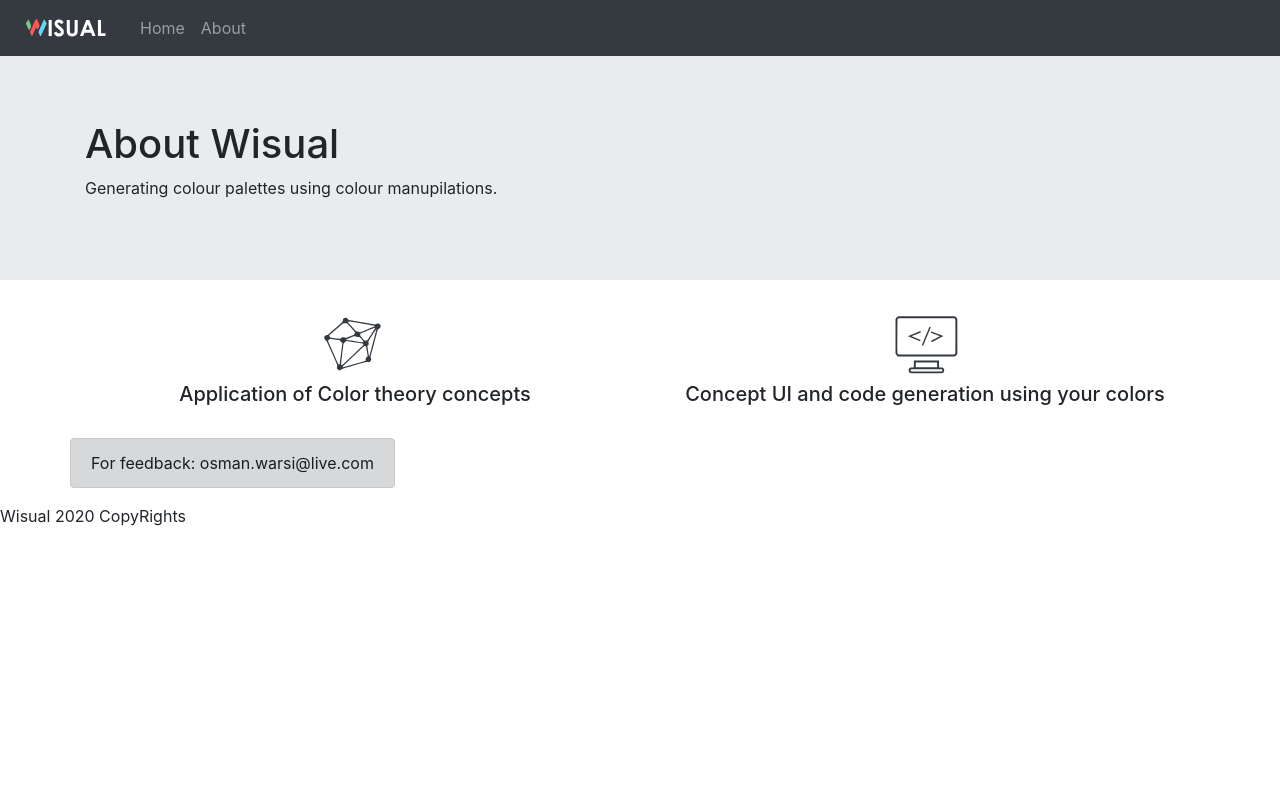
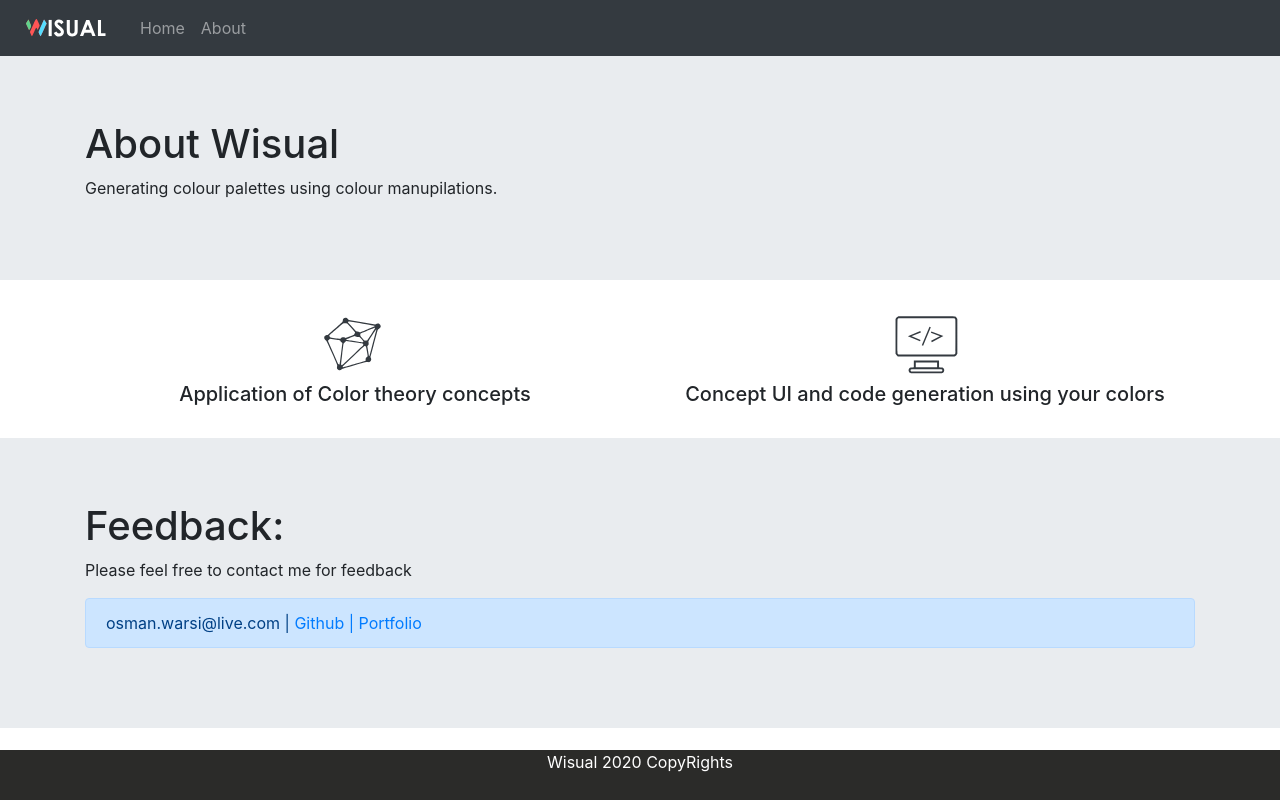
Before and after one commit to osmanvee/Wisual, a React (Create React App) app: page /about in a window 1280 px wide. Built offline with nearby package versions, Linux system fonts and the light colour scheme.

Commit message:
Editing footer

```diff
--- a/src/App.js
+++ b/src/App.js
@@ -63,11 +63,11 @@ function App() {
         </Switch>
 
 
-
-        <footer3>
+        <span id="footer">
+        <div>
           <p>Wisual 2020 CopyRights</p>
-
-        </footer3>
+          </div>
+          </span>
       </div>
 
   );
--- a/src/components/About.js
+++ b/src/components/About.js
@@ -34,11 +34,23 @@ function About() {
   </Row>
   <br/>
   <Row>
-      <Alert variant="dark">
-          For feedback: osman.warsi@live.com
-      </Alert>
+
   </Row>
     </Container>
+    <Jumbotron fluid>
+            <Container>
+                <h1>Feedback:</h1>
+                <p>
+                Please feel free to contact me for feedback
+                </p>
+
+                <Alert variant="primary">
+                    osman.warsi@live.com |
+                    <a href="https://www.github.com/osmanvee"> Github</a>
+                    <a href="https://www.osman-warsi.com"> | Portfolio</a>
+                </Alert>
+            </Container>
+            </Jumbotron>
         </div>
     );
 }
--- a/src/index.css
+++ b/src/index.css
@@ -82,6 +82,17 @@ code {
   color: white;
   padding-bottom: 10px;
 
+}
+
+#footer {
+  position: fixed;
+  width: 100%;
+  bottom: 0;
+  left: 0;
+  height: 50px;
+  background: #2b2b29;
+  color: white;
+ text-align: center;
 }
 
 .mainfont {
@@ -226,16 +237,6 @@ width: auto;
   padding-bottom: 20px;
 }
 
-.footerL {
-  position: fixed;
-  width: 100%;
-  bottom: 0;
-  left: 0;
-  height: 50px;
-  background: #2b2b29;
-  color: white;
- text-align: center;
-}
 
 #img1 {
 
```
